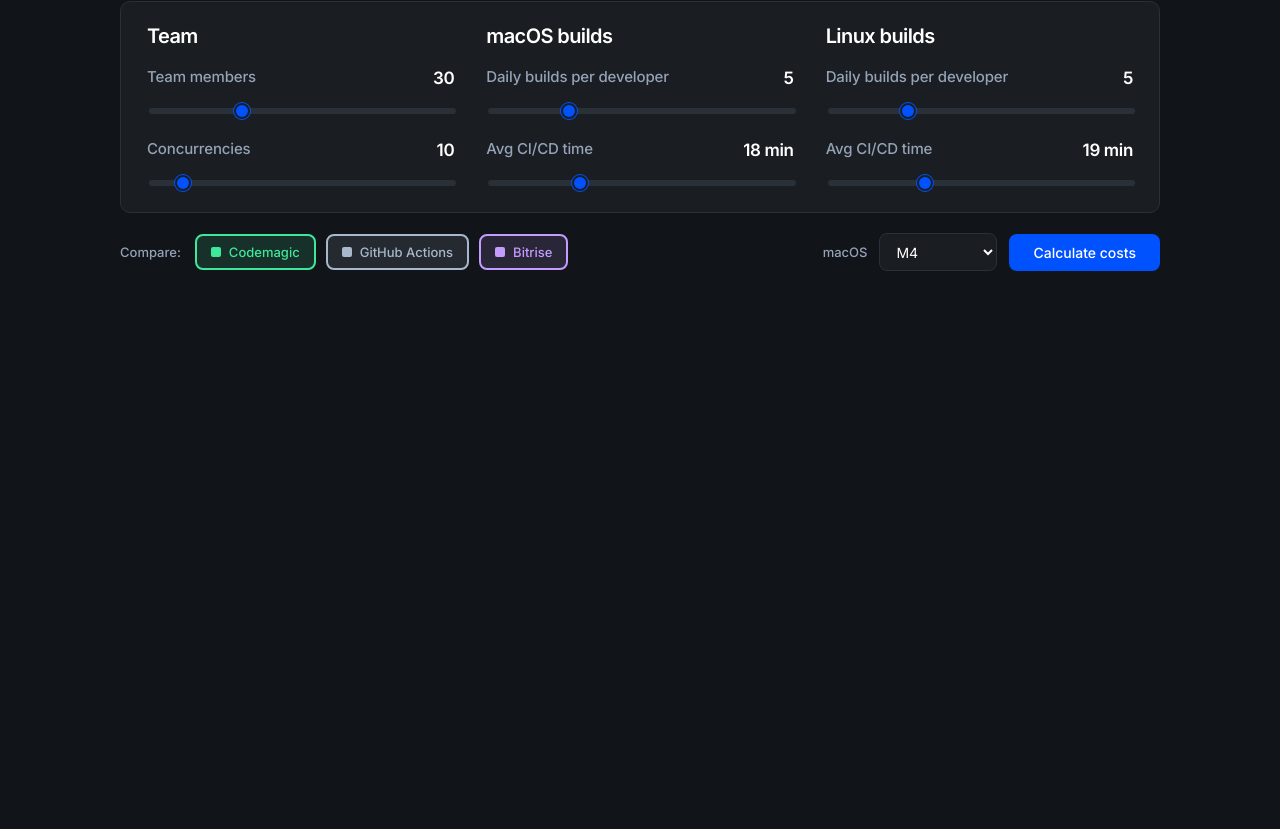
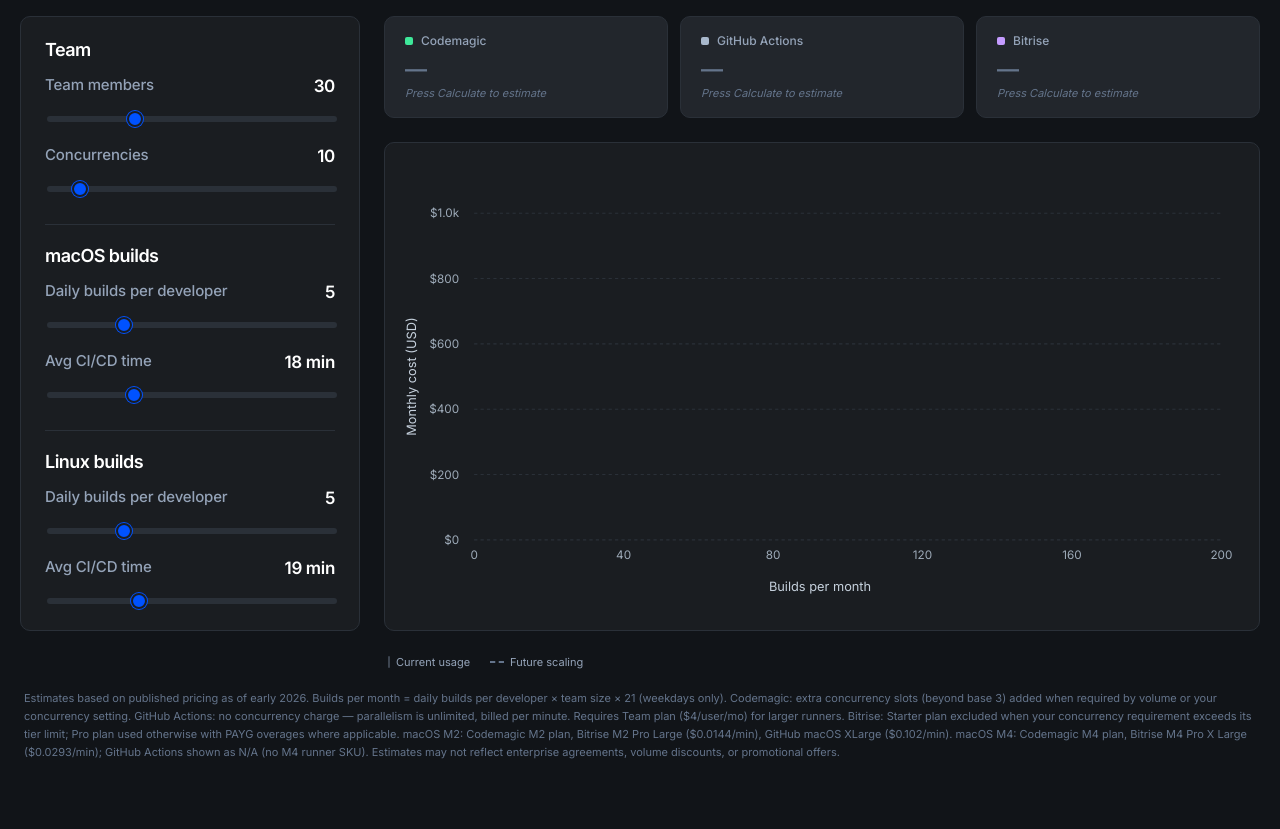
Before and after one commit to zgoldie/cicd-calculator, a plain HTML site: page pricing-calculator.html in a window 1280 px wide. Shown: the part 78-907 px from the top of the page. Before the commit the page ends 800 px from the top, so only its background shows below. Drawn offline with Linux system fonts and the light colour scheme.

Commit message:
layout change

```diff
--- a/pricing-calculator.html
+++ b/pricing-calculator.html
@@ -43,32 +43,56 @@
       color: var(--color-text-primary);
       -webkit-font-smoothing: antialiased;
     }
-    .wrap { max-width: 1040px; margin: 0 auto; }
-    h1 { font-size: 26px; font-weight: 600; margin: 0 0 16px; letter-spacing: -0.03em; }
+    .wrap { max-width: 1280px; margin: 0 auto; }
+    .page-header {
+      display: flex;
+      justify-content: space-between;
+      align-items: center;
+      gap: 16px;
+      margin-bottom: 24px;
+    }
+    h1 { font-size: 26px; font-weight: 600; margin: 0; letter-spacing: -0.03em; }
+    .header-actions {
+      display: flex;
+      align-items: center;
+      gap: 12px;
+      flex-shrink: 0;
+    }
+    .main-layout {
+      display: grid;
+      grid-template-columns: minmax(280px, 340px) minmax(0, 1fr);
+      grid-template-rows: auto 1fr auto;
+      gap: 24px;
+      align-items: stretch;
+    }
+    .inputs-panel {
+      grid-row: 1 / 3;
+      display: flex;
+      flex-direction: column;
+      margin-bottom: 0;
+    }
+    .section-divider {
+      border-top: 1px solid var(--color-border-tertiary);
+      margin: 8px 0 20px;
+    }
+    .col-heading { margin-top: 4px; }
+    .col-heading:not(:first-child) { margin-top: 0; }
+    .inputs-panel .field:last-child { margin-bottom: 0; }
     .subtitle { font-size: 14px; color: var(--color-text-secondary); margin-bottom: 24px; line-height: 1.5; }
     .panel {
       background: var(--bg-card);
       border: 1px solid var(--color-border-tertiary);
       border-radius: var(--border-radius-lg);
-      padding: 22px 26px;
-      margin-bottom: 20px;
+      padding: 22px 24px;
     }
-    .grid {
-      display: grid;
-      grid-template-columns: repeat(3, minmax(0, 1fr));
-      gap: 28px 32px;
-      align-items: start;
-    }
-    .grid-col { min-width: 0; }
     .col-heading {
-      font-size: 20px;
+      font-size: 18px;
       font-weight: 600;
       color: var(--color-text-primary);
       letter-spacing: -0.03em;
-      margin: 0 0 20px;
+      margin: 0 0 16px;
     }
-    .grid-col .field:last-child { margin-bottom: 0; }
-    .field { margin-bottom: 22px; }
+    .field { margin-bottom: 20px; }
     .field-header {
       display: flex;
       justify-content: space-between;
@@ -148,14 +172,7 @@
       color: var(--color-text-primary);
     }
     select:focus { outline: 2px solid var(--accent); outline-offset: 1px; }
-    .toolbar { display: flex; flex-wrap: wrap; align-items: center; gap: 10px; margin-bottom: 24px; }
-    .toolbar-actions {
-      margin-left: auto;
-      display: flex;
-      align-items: center;
-      gap: 12px;
-      flex-wrap: wrap;
-    }
+    .toolbar { display: none; }
     .machine-picker {
       display: flex;
       align-items: center;
@@ -191,7 +208,6 @@
     .provider-btn.active { border-width: 2px; }
     .provider-swatch { width: 10px; height: 10px; border-radius: 2px; }
     .calc-btn {
-      margin-left: auto;
       padding: 10px 24px;
       border-radius: var(--border-radius-md);
       background: var(--accent);
@@ -204,7 +220,15 @@
       transition: background 0.15s;
     }
     .calc-btn:hover { background: var(--accent-hover); }
-    .cards { display: flex; gap: 12px; flex-wrap: wrap; margin-bottom: 20px; }
+    .cards {
+      grid-column: 2;
+      grid-row: 1;
+      display: flex;
+      gap: 12px;
+      flex-wrap: wrap;
+      flex-shrink: 0;
+      min-width: 0;
+    }
     .card {
       padding: 16px 18px 16px 20px;
       border-radius: var(--border-radius-lg);
@@ -235,15 +259,22 @@
       color: var(--color-text-secondary);
       margin-left: 3px;
     }
+    .card-cost.empty {
+      font-size: 22px;
+      color: var(--color-text-tertiary);
+    }
+    .card-plan.empty { color: var(--color-text-tertiary); font-style: italic; }
     .card-plan { font-size: 11px; color: var(--color-text-tertiary); margin-top: 4px; line-height: 1.4; }
     .chart-footer {
+      grid-column: 2;
+      grid-row: 3;
       display: flex;
       justify-content: space-between;
       align-items: center;
       flex-wrap: wrap;
       gap: 12px 20px;
-      margin-top: 14px;
       padding: 0 4px;
+      flex-shrink: 0;
     }
     .meta {
       font-size: 12px;
@@ -270,19 +301,23 @@
       border-top: 2px dashed var(--color-text-tertiary);
     }
     .chart-box {
+      grid-column: 2;
+      grid-row: 2;
       background: var(--bg-card);
       border: 1px solid var(--color-border-tertiary);
       border-radius: var(--border-radius-lg);
       padding: 20px 12px 16px 8px;
+      min-height: 320px;
+      min-width: 0;
+      display: flex;
+      flex-direction: column;
     }
-    #chart { width: 100%; height: 400px; display: block; }
-    .disclaimer { font-size: 11px; color: var(--color-text-tertiary); margin-top: 16px; line-height: 1.65; padding: 0 4px; }
+    #chart { width: 100%; flex: 1; min-height: 280px; height: auto; display: block; }
+    .disclaimer { font-size: 11px; color: var(--color-text-tertiary); margin-top: 20px; line-height: 1.65; padding: 0 4px; }
     @media (max-width: 640px) {
       .chart-footer { flex-direction: column; align-items: flex-start; }
       .meta { text-align: left; }
     }
-    #results { display: none; }
-    #results.visible { display: block; }
     .tooltip {
       position: fixed;
       pointer-events: none;
@@ -299,24 +334,39 @@
       color: var(--color-text-primary);
     }
     .tooltip .tip-muted { color: var(--color-text-tertiary); font-size: 11px; }
-    @media (max-width: 800px) {
-      .grid { grid-template-columns: 1fr; gap: 32px; }
-      .grid-col .field:last-child { margin-bottom: 22px; }
+    @media (max-width: 960px) {
+      .main-layout { grid-template-columns: 1fr; grid-template-rows: auto; }
+      .inputs-panel { grid-row: auto; grid-column: 1; }
+      .cards, .chart-box, .chart-footer { grid-column: 1; grid-row: auto; }
+      .chart-box { min-height: 360px; }
     }
     @media (max-width: 640px) {
-      .toolbar-actions { margin-left: 0; width: 100%; }
+      .page-header { flex-direction: column; align-items: stretch; }
+      .header-actions { width: 100%; }
+      .header-actions .calc-btn { flex: 1; }
       .machine-picker { flex: 1; }
-      .machine-picker select { flex: 1; min-width: 0; }
-      .calc-btn { flex: 1; min-width: 140px; }
+      .machine-picker select { flex: 1; min-width: 0; width: 100%; }
     }
   </style>
 </head>
 <body>
   <div class="wrap">
+    <header class="page-header">
       <h1>CI/CD Pricing Calculator</h1>
+      <div class="header-actions">
+        <label class="machine-picker">
+          <span class="toolbar-label">macOS</span>
+          <select id="macMachine" aria-label="macOS machine type">
+            <option value="mac_m2">M2</option>
+            <option value="mac_m4" selected>M4</option>
+          </select>
+        </label>
+        <button type="button" class="calc-btn" id="calculate">Calculate</button>
+      </div>
+    </header>
 
-    <div class="panel grid" id="inputs">
-      <div class="grid-col">
+    <div class="main-layout">
+      <aside class="panel inputs-panel" id="inputs">
         <h2 class="col-heading">Team</h2>
         <div class="field" data-key="teamSize">
           <div class="field-header">
@@ -327,16 +377,13 @@
         </div>
         <div class="field" data-key="concurrencies">
           <div class="field-header">
-            <div class="field-title">
             <span class="field-label">Concurrencies</span>
-            </div>
             <span class="field-value" id="concurrencies-val">20</span>
           </div>
           <input type="range" id="concurrencies" min="1" max="100" value="10" />
         </div>
-      </div>
 
-      <div class="grid-col">
+        <div class="section-divider"></div>
         <h2 class="col-heading">macOS builds</h2>
         <div class="field">
           <div class="field-header">
@@ -352,9 +399,8 @@
           </div>
           <input type="range" id="avgTimeMac" min="1" max="60" value="18" />
         </div>
-      </div>
 
-      <div class="grid-col">
+        <div class="section-divider"></div>
         <h2 class="col-heading">Linux builds</h2>
         <div class="field">
           <div class="field-header">
@@ -370,33 +416,8 @@
           </div>
           <input type="range" id="avgTimeLinux" min="1" max="60" value="19" />
         </div>
-      </div>
-    </div>
+      </aside>
 
-    <div class="toolbar">
-      <span class="toolbar-label">Compare:</span>
-      <button type="button" class="provider-btn active" data-provider="codemagic">
-        <span class="provider-swatch"></span> Codemagic
-      </button>
-      <button type="button" class="provider-btn active" data-provider="github">
-        <span class="provider-swatch"></span> GitHub Actions
-      </button>
-      <button type="button" class="provider-btn active" data-provider="bitrise">
-        <span class="provider-swatch"></span> Bitrise
-      </button>
-      <div class="toolbar-actions">
-        <label class="machine-picker">
-          <span class="toolbar-label">macOS</span>
-          <select id="macMachine" aria-label="macOS machine type">
-            <option value="mac_m2">M2</option>
-            <option value="mac_m4" selected>M4</option>
-          </select>
-        </label>
-        <button type="button" class="calc-btn" id="calculate">Calculate costs</button>
-      </div>
-    </div>
-
-    <div id="results">
       <div class="cards" id="cards"></div>
       <div class="chart-box">
         <svg id="chart" viewBox="0 0 800 400" preserveAspectRatio="xMidYMid meet" aria-label="Cost comparison chart"></svg>
@@ -414,6 +435,7 @@
         </div>
         <div class="meta" id="meta"></div>
       </div>
+    </div>
     <p class="disclaimer">
       Estimates based on published pricing as of early 2026. Builds per month = daily builds per developer × team size × 21 (weekdays only).
       Codemagic: extra concurrency slots (beyond base 3) added when required by volume or your concurrency setting.
@@ -422,7 +444,6 @@
       macOS M2: Codemagic M2 plan, Bitrise M2 Pro Large ($0.0144/min), GitHub macOS XLarge ($0.102/min). macOS M4: Codemagic M4 plan, Bitrise M4 Pro X Large ($0.0293/min); GitHub Actions shown as N/A (no M4 runner SKU).
       Estimates may not reflect enterprise agreements, volume discounts, or promotional offers.
     </p>
-    </div>
   </div>
   <div class="tooltip" id="tooltip"></div>
 
@@ -581,7 +602,7 @@
       avgTimeMac: 18,
       avgTimeLinux: 19,
       macMachine: "mac_m4",
-      active: { codemagic: true, github: true, bitrise: true },
+      calculated: false,
     };
 
     function readInputs() {
@@ -639,7 +660,6 @@
         const b = Math.round((maxX / steps) * i);
         const point = { builds: b };
         for (const id of Object.keys(PROVIDERS)) {
-          if (!state.active[id]) continue;
           const r = runProviderCalc(id, b, d);
           if (r.na) continue;
           point[id] = r.cost;
@@ -650,11 +670,57 @@
       return { points, maxX };
     }
 
+    function renderEmptyCards() {
+      document.getElementById("cards").innerHTML = Object.entries(PROVIDERS).map(([, prov]) => `
+        <div class="card">
+          <div class="card-header">
+            <span style="width:8px;height:8px;border-radius:2px;background:${prov.color}"></span>
+            <span class="card-name">${prov.name}</span>
+          </div>
+          <div class="card-cost empty">—</div>
+          <div class="card-plan empty">Press Calculate to estimate</div>
+        </div>
+      `).join("");
+      document.getElementById("meta").textContent = "";
+    }
+
+    function chartAxesHtml(W, H, pad, maxY, maxX) {
+      const plotW = W - pad.l - pad.r;
+      const plotH = H - pad.t - pad.b;
+      const xTickY = H - pad.b + 18;
+      const xTitleY = H - 10;
+      const yTickX = pad.l - 14;
+      const yTitleX = 22;
+      const xScale = (b) => pad.l + (b / maxX) * plotW;
+      let html = "";
+      const gridY = 5;
+      for (let i = 0; i <= gridY; i++) {
+        const y = pad.t + (plotH / gridY) * i;
+        const val = maxY * (1 - i / gridY);
+        html += `<line x1="${pad.l}" y1="${y}" x2="${W - pad.r}" y2="${y}" stroke="${CHART.grid}" stroke-dasharray="3 3"/>`;
+        html += `<text x="${yTickX}" y="${y + 4}" text-anchor="end" font-size="11" fill="${CHART.muted}">${fmt(val)}</text>`;
+      }
+      const xTicks = 5;
+      for (let i = 0; i <= xTicks; i++) {
+        const b = Math.round((maxX / xTicks) * i);
+        html += `<text x="${xScale(b)}" y="${xTickY}" text-anchor="middle" font-size="11" fill="${CHART.muted}">${b >= 1000 ? (b / 1000).toFixed(1) + "k" : b}</text>`;
+      }
+      html += `<text x="${W / 2}" y="${xTitleY}" text-anchor="middle" font-size="12" fill="${CHART.axis}">Builds per month</text>`;
+      html += `<text x="${yTitleX}" y="${pad.t + plotH / 2}" text-anchor="middle" font-size="12" fill="${CHART.axis}" transform="rotate(-90 ${yTitleX} ${pad.t + plotH / 2})">Monthly cost (USD)</text>`;
+      return html;
+    }
+
+    function renderEmptyChart() {
+      const svg = document.getElementById("chart");
+      const W = 800, H = 400;
+      const pad = { t: 36, r: 24, b: 58, l: 76 };
+      svg.innerHTML = chartAxesHtml(W, H, pad, 1000, 200);
+    }
+
     function renderCards(d) {
       const results = {};
       let lowest = null, lowestCost = Infinity;
       for (const id of Object.keys(PROVIDERS)) {
-        if (!state.active[id]) continue;
         results[id] = runProviderCalc(id, d.totalBuilds, d);
         if (!results[id].na && results[id].cost < lowestCost) {
           lowestCost = results[id].cost;
@@ -684,16 +750,12 @@
       const pad = { t: 36, r: 24, b: 58, l: 76 };
       const plotW = W - pad.l - pad.r;
       const plotH = H - pad.t - pad.b;
-      const xTickY = H - pad.b + 18;
-      const xTitleY = H - 10;
-      const yTickX = pad.l - 14;
-      const yTitleX = 22;
       const { points, maxX } = chartMeta;
 
       let maxY = 100;
       for (const p of points) {
         for (const id of Object.keys(PROVIDERS)) {
-          if (state.active[id] && p[id] != null && p[id] > maxY) maxY = p[id];
+          if (p[id] != null && p[id] > maxY) maxY = p[id];
         }
       }
       maxY *= 1.08;
@@ -701,23 +763,7 @@
       const xScale = (b) => pad.l + (b / maxX) * plotW;
       const yScale = (c) => pad.t + plotH - (c / maxY) * plotH;
 
-      const gridY = 5;
-      let html = "";
-      for (let i = 0; i <= gridY; i++) {
-        const y = pad.t + (plotH / gridY) * i;
-        const val = maxY * (1 - i / gridY);
-        html += `<line x1="${pad.l}" y1="${y}" x2="${W - pad.r}" y2="${y}" stroke="${CHART.grid}" stroke-dasharray="3 3"/>`;
-        html += `<text x="${yTickX}" y="${y + 4}" text-anchor="end" font-size="11" fill="${CHART.muted}">${fmt(val)}</text>`;
-      }
-
-      const xTicks = 5;
-      for (let i = 0; i <= xTicks; i++) {
-        const b = Math.round((maxX / xTicks) * i);
-        const x = xScale(b);
-        html += `<text x="${x}" y="${xTickY}" text-anchor="middle" font-size="11" fill="${CHART.muted}">${b >= 1000 ? (b / 1000).toFixed(1) + "k" : b}</text>`;
-      }
-      html += `<text x="${W / 2}" y="${xTitleY}" text-anchor="middle" font-size="12" fill="${CHART.axis}">Builds per month</text>`;
-      html += `<text x="${yTitleX}" y="${pad.t + plotH / 2}" text-anchor="middle" font-size="12" fill="${CHART.axis}" transform="rotate(-90 ${yTitleX} ${pad.t + plotH / 2})">Monthly cost (USD)</text>`;
+      let html = chartAxesHtml(W, H, pad, maxY, maxX);
 
       function splitAtUsage(pts, valueKey, usage) {
         if (!pts.length || usage <= 0) return { solid: [], dashed: pts };
@@ -748,7 +794,6 @@
       }
 
       for (const [id, prov] of Object.entries(PROVIDERS)) {
-        if (!state.active[id]) continue;
         const pts = points.filter((p) => p[id] != null);
         const { solid, dashed } = splitAtUsage(pts, id, usageBuilds);
         if (solid.length) {
@@ -783,7 +828,6 @@
         }
         let tip = `<strong>${nearest.builds.toLocaleString()} builds / month</strong><br>`;
         for (const [id, prov] of Object.entries(PROVIDERS)) {
-          if (!state.active[id]) continue;
           if (nearest[id] == null) {
             if (id === "github" && isGithubNa()) {
               tip += `<div style="margin-top:6px"><span style="color:${prov.color}">■</span> <b>${prov.name}:</b> N/A<br><span class="tip-muted">No M4 macOS runner</span></div>`;
@@ -806,49 +850,24 @@
 
     document.getElementById("macMachine").addEventListener("change", () => {
       readInputs();
-      if (document.getElementById("results").classList.contains("visible")) {
+      if (state.calculated) {
         const d = derived();
         const out = renderCards(d);
         renderChart(out);
       }
     });
 
-    function styleProviderBtn(btn, on) {
-      const id = btn.dataset.provider;
-      const c = PROVIDERS[id].color;
-      const swatch = btn.querySelector(".provider-swatch");
-      if (on) {
-        btn.style.borderColor = c;
-        btn.style.color = c;
-        btn.style.background = c + "22";
-        swatch.style.background = c;
-      } else {
-        btn.style.borderColor = "var(--color-border-tertiary)";
-        btn.style.color = "var(--color-text-secondary)";
-        btn.style.background = "var(--bg-card)";
-        swatch.style.background = "var(--color-border-secondary)";
-      }
-    }
-
-    document.querySelectorAll(".provider-btn").forEach((btn) => {
-      const id = btn.dataset.provider;
-      btn.addEventListener("click", () => {
-        state.active[id] = !state.active[id];
-        btn.classList.toggle("active", state.active[id]);
-        styleProviderBtn(btn, state.active[id]);
-      });
-      styleProviderBtn(btn, state.active[id]);
-    });
-
     document.getElementById("calculate").addEventListener("click", () => {
       readInputs();
+      state.calculated = true;
       const d = derived();
       const out = renderCards(d);
-      document.getElementById("results").classList.add("visible");
       renderChart(out);
     });
 
     updateLabels();
+    renderEmptyCards();
+    renderEmptyChart();
   </script>
 </body>
 </html>
```
Lines whose indentation alone changed are shown as unchanged.
